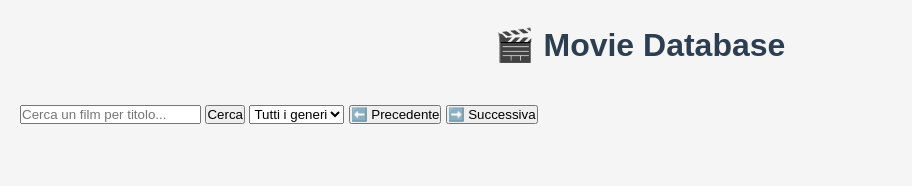
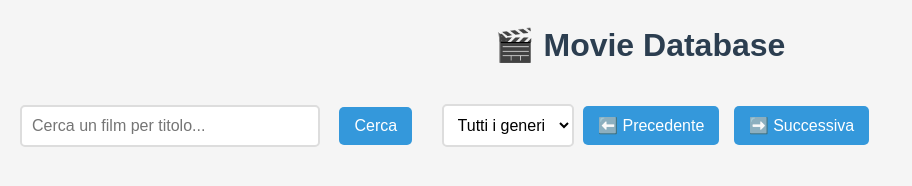
Before and after one commit to vincenzocrucitti04-hash/Es_FrontEnd, a plain HTML site: page Movie-DataBase/index.html in a window 1280 px wide. Shown: the whole page, without its empty margins (0-912 px from the left). Drawn offline with Linux system fonts and the light colour scheme; no server answers.

Commit message:
feat: Enhance input and button styles for improved user interaction

```diff
--- a/Movie-DataBase/css/style.css
+++ b/Movie-DataBase/css/style.css
@@ -4,6 +4,7 @@
   padding: 0;
   box-sizing: border-box;
 }
+
 body {
   font-family: Arial, sans-serif;
   background-color: #f5f5f5;
@@ -18,3 +19,41 @@ h1 {
   margin-bottom: 30px;
   font-size: 2em;
 }
+/* Controlli in alto */
+#searchInput {
+  width: 300px;
+  padding: 10px;
+  border: 2px solid #ddd;
+  border-radius: 5px;
+  font-size: 16px;
+  margin-right: 10px;
+}
+
+#searchInput:focus {
+  outline: none;
+  border-color: #3498db;
+}
+
+button {
+  background-color: #3498db;
+  color: white;
+  border: none;
+  padding: 10px 15px;
+  border-radius: 5px;
+  cursor: pointer;
+  font-size: 16px;
+  margin: 5px;
+}
+
+button:hover {
+  background-color: #2980b9;
+}
+
+#genreSelect {
+  padding: 10px;
+  border: 2px solid #ddd;
+  border-radius: 5px;
+  font-size: 16px;
+  margin-left: 20px;
+  background-color: white;
+}
```
